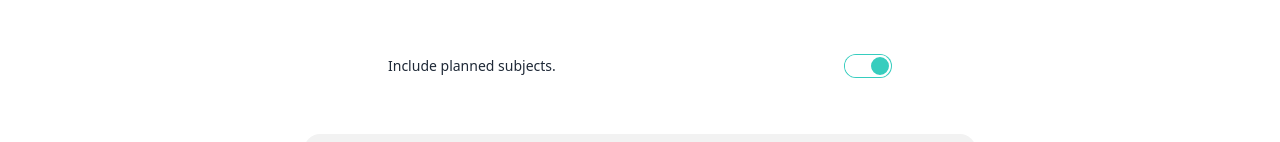
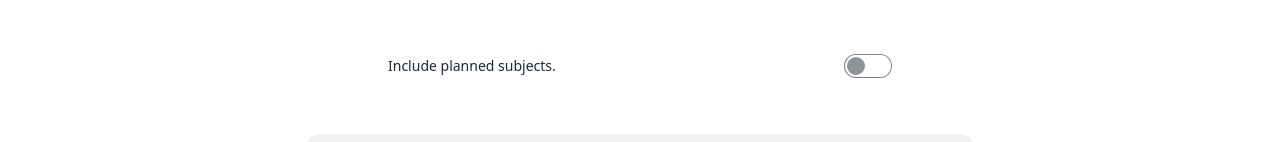
Before and after one commit to markbeep/Stupl, a React (Create React App) app in the folder frontend/: page / in a window 1280 px wide. Shown: the part 218-360 px from the top of the page. Built offline with nearby package versions, Linux system fonts and the light colour scheme.

Commit message:
Laggy löpt

```diff
--- a/frontend/src/data/index.tsx
+++ b/frontend/src/data/index.tsx
@@ -28,15 +28,15 @@ export const subjectData: SubjectData[] = [
     ects: 7,
     grade: 5.25,
     semester: 2,
-    planned: false,
+    planned: true,
     id: 1,
   },
   {
     name: "Algorithmen und Datenstrukturen",
     ects: 7,
-    grade: 5.25,
+    grade: 6,
     semester: 3,
-    planned: false,
+    planned: true,
     id: 1,
   },
   {
--- a/frontend/src/pages/HomePage.tsx
+++ b/frontend/src/pages/HomePage.tsx
@@ -9,6 +9,11 @@ import { RequirementsCollapsible } from "./Yanick";
 
 const HomePage = () => {
   const [includePlanned, setIncludePlanned] = useState(false);
+
+  const change = () => {
+    console.log(includePlanned);
+    setIncludePlanned(!includePlanned);
+  };
   return (
     <div className="pb-12">
       <Navbar></Navbar>
@@ -16,10 +21,14 @@ const HomePage = () => {
       <div className="mt-12 max-w-lg mx-auto">
         <SearchBar></SearchBar>
       </div>
-      <div className="mt-12 max-w-lg mx-auto">
+      <div className="form-contorl mt-12 max-w-lg mx-auto">
         <label className="label cursor-pointer">
           <span className="label-text">Include planned subjects.</span>
-          <input type="checkbox" className="toggle toggle-accent" checked />
+          <input
+            type="checkbox"
+            className="toggle toggle-accent"
+            onClick={change}
+          />
         </label>
       </div>
       <div className="max-w-2xl mx-auto mt-12">
@@ -115,7 +124,6 @@ const wsumGrades = ({
   includePlanned: boolean;
   subjectGroup: SubjectGroup;
 }) => {
-  console.log(subjectGroup.data);
   return subjectGroup.data.reduce((accumulator, currentValue) => {
     return (
       accumulator +
```
